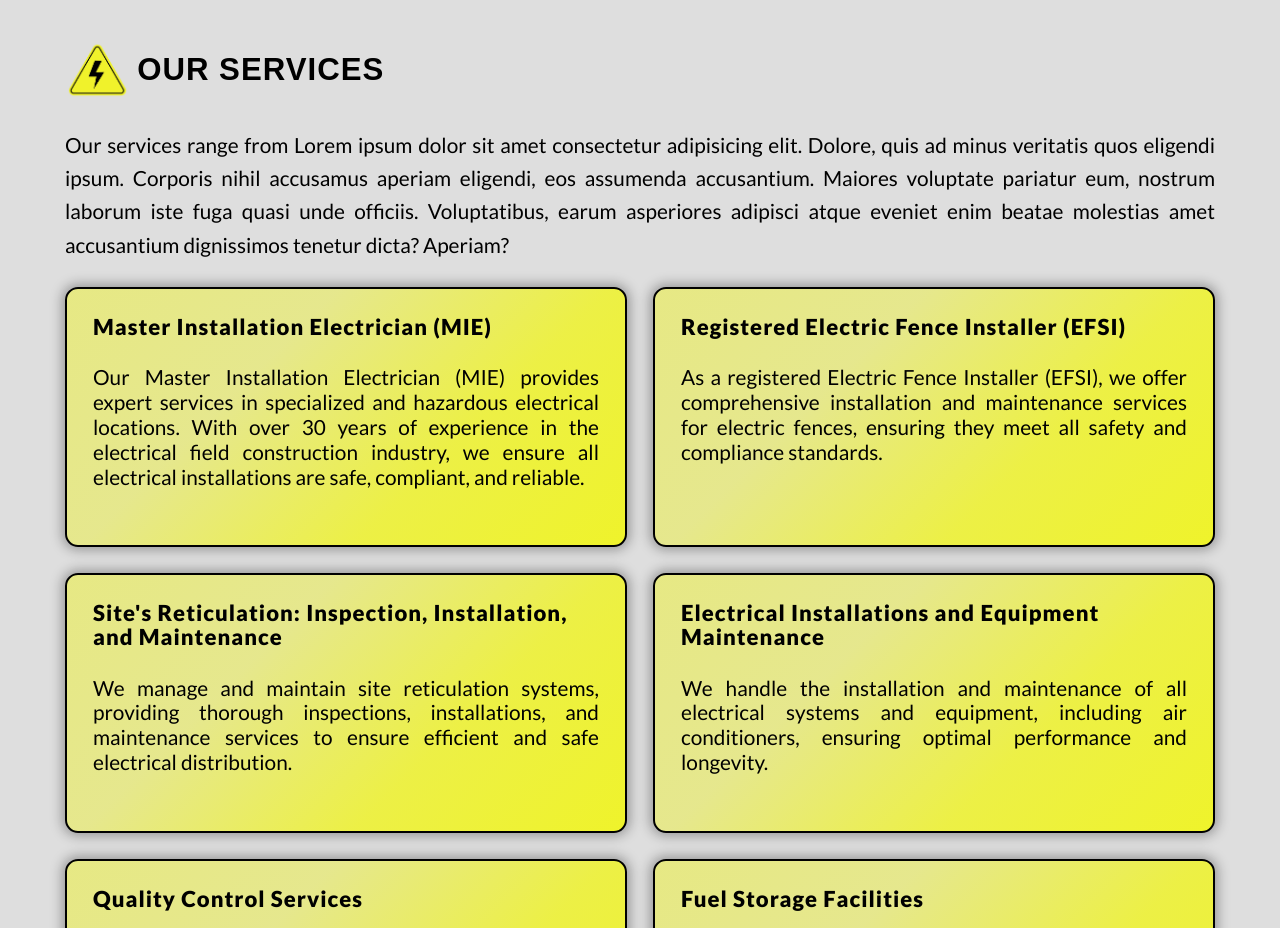
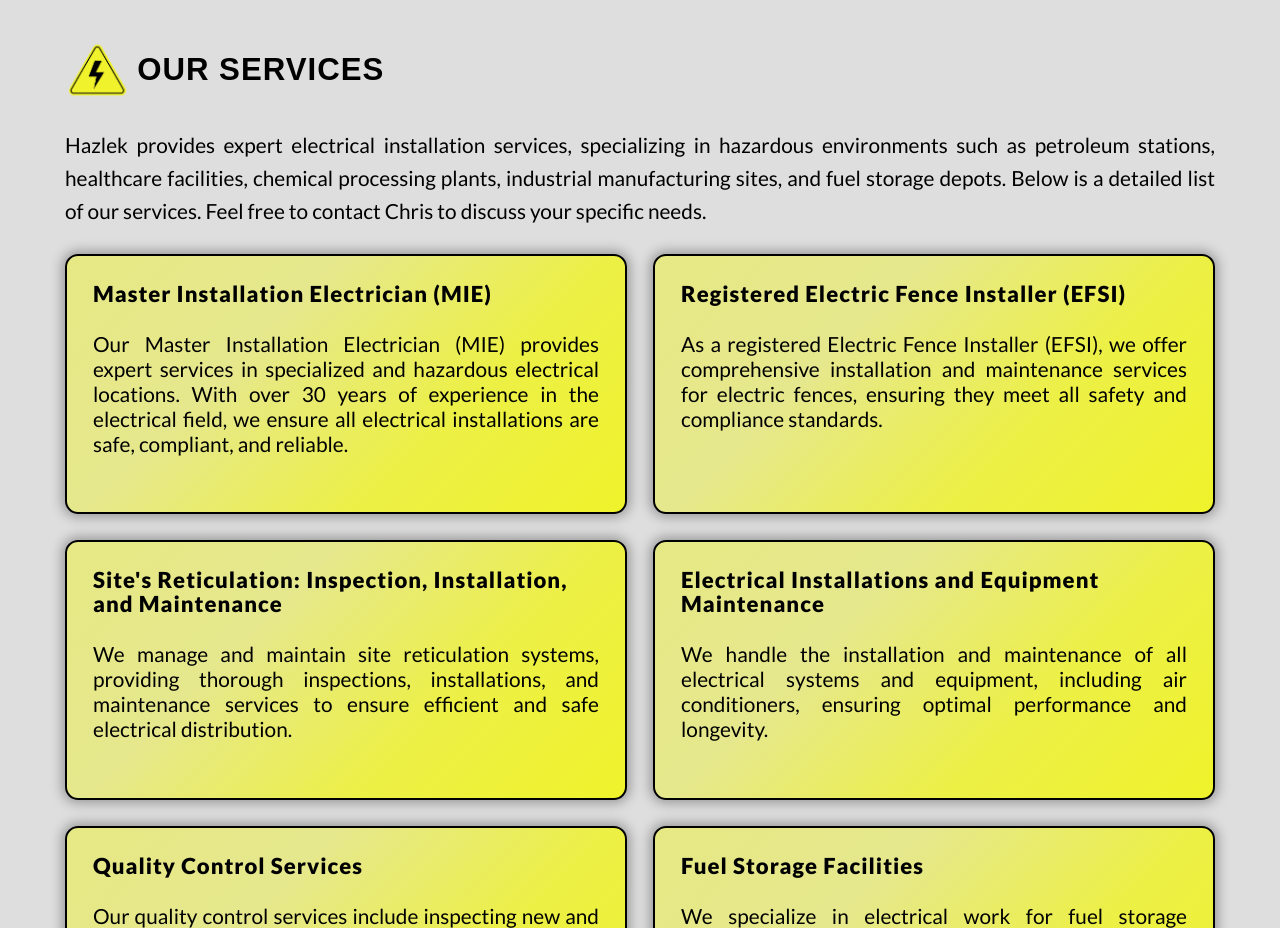
Before and after one commit to SVDwebtech/Hazlek057, a website: page index.html in a window 1280 px wide. Shown: the part 1640-2568 px from the top of the page. Drawn offline with Linux system fonts and the light colour scheme; a web font is replaced by a local one.

Commit message:
change service__paragraph in intro and a paragraph under MIE service list

```diff
--- a/index.html
+++ b/index.html
@@ -160,12 +160,16 @@
                     <img class="headingH2Container__headingH2Img" src="./img/Images/WebsiteImages/ElectricDangerWarning.webp" alt="">
                     <h2 class="headingH2Container__headingH2 headingH2 headingH2--services">Our services</h2>
                 </div>
-                <p class="services__paragraph paragraph paragraph--services"> Our services range from Lorem ipsum dolor sit amet consectetur adipisicing elit. Dolore, quis ad minus veritatis quos eligendi ipsum. Corporis nihil accusamus aperiam eligendi, eos assumenda accusantium. Maiores voluptate pariatur eum, nostrum laborum iste fuga quasi unde officiis. Voluptatibus, earum asperiores adipisci atque eveniet enim beatae molestias amet accusantium dignissimos tenetur dicta? Aperiam?</p>
+                <p class="services__paragraph paragraph paragraph--services">Hazlek provides expert
+                    electrical installation services, specializing in hazardous environments such
+                    as petroleum stations, healthcare facilities, chemical processing plants,
+                    industrial manufacturing sites, and fuel storage depots. Below is a detailed
+                    list of our services. Feel free to contact Chris to discuss your specific needs.</p>
                 <div class="services__sectionContentWrapper">
                     <ul class="services__servicesList">
                         <li class="services__servicesListItem">
                             <h3 class="services__headingH3 headingH3 headingH3--servicesListItemHeading">Master Installation Electrician (MIE)</h3>
-                            <p class="services__paragraph paragraph paragraph--servicesListItemParagraph">Our Master Installation Electrician (MIE) provides expert services in specialized and hazardous electrical locations. With over 30 years of experience in the electrical field construction industry, we ensure all electrical installations are safe, compliant, and reliable.</p>
+                            <p class="services__paragraph paragraph paragraph--servicesListItemParagraph">Our Master Installation Electrician (MIE) provides expert services in specialized and hazardous electrical locations. With over 30 years of experience in the electrical field, we ensure all electrical installations are safe, compliant, and reliable.</p>
                         </li>
                         <li class="services__servicesListItem">
                             <h3 class="services__headingH3 headingH3 headingH3--servicesListItemHeading">Registered Electric Fence Installer (EFSI)</h3>
```
